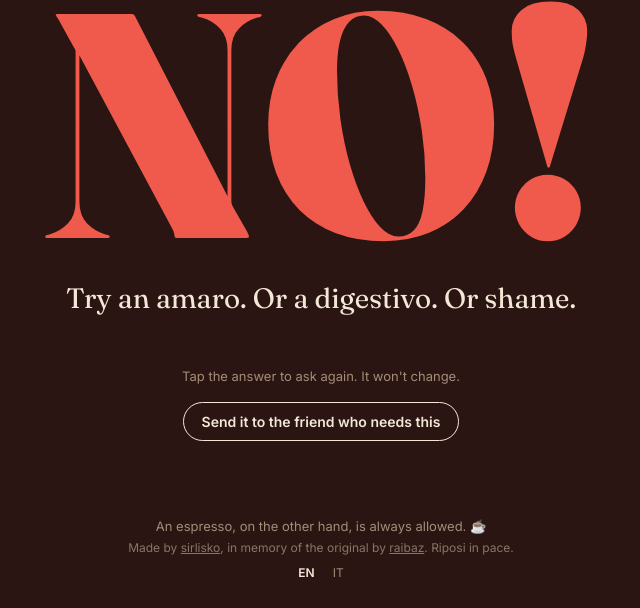
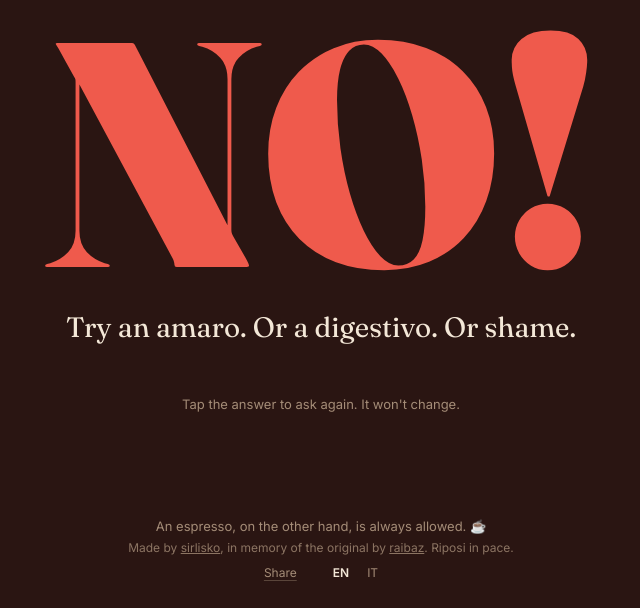
Before and after one commit to sirlisko/cappuccino, a plain HTML site: page index.html in a window 1280 px wide. Shown: the part 192-800 px from the top of the page, without its empty margins (319-959 px from the left). Drawn offline with Linux system fonts and the light colour scheme.

Commit message:
feat: move share button into footer

```diff
--- a/index.html
+++ b/index.html
@@ -23,7 +23,7 @@
   <noscript>
     <style>
       main> :not(noscript),
-      footer .lang,
+      footer .tools,
       #espresso {
         display: none
       }
@@ -81,6 +81,7 @@
       color: var(--ink);
       font-family: Inter, system-ui, sans-serif;
       padding: 24px 16px;
+      touch-action: manipulation;
       transition: background .4s, color .4s
     }
 
@@ -184,21 +185,35 @@
       text-wrap: balance
     }
 
+    .tools {
+      display: flex;
+      flex-wrap: wrap;
+      justify-content: center;
+      align-items: center;
+      gap: 4px 20px
+    }
+
+    .share,
+    .lang button {
+      font: 12px Inter, sans-serif;
+      padding: 4px 8px;
+      border: 0;
+      border-radius: 4px;
+      background: none;
+      color: var(--muted);
+      cursor: pointer
+    }
+
     .share {
-      font: 600 14px Inter, sans-serif;
-      padding: 10px 18px;
-      margin-top: 4px;
-      border-radius: 999px;
-      border: 1.5px solid currentColor;
-      background: none;
-      color: var(--ink);
-      cursor: pointer;
-      transition: background .15s, color .15s
+      text-decoration: underline;
+      text-decoration-color: color-mix(in srgb, currentColor 40%, transparent);
+      text-underline-offset: 3px;
+      transition: color .15s
     }
 
     .share:hover {
-      background: var(--ink);
-      color: var(--bg)
+      color: var(--ink);
+      text-decoration-color: currentColor
     }
 
     .share:focus-visible,
@@ -211,16 +226,6 @@
       display: flex;
       justify-content: center;
       gap: 2px
-    }
-
-    .lang button {
-      font: 12px Inter, sans-serif;
-      padding: 4px 8px;
-      border: 0;
-      border-radius: 4px;
-      background: none;
-      color: var(--muted);
-      cursor: pointer
     }
 
     .lang button[aria-pressed="true"] {
@@ -271,7 +276,6 @@
     <button class="answer" id="answer" type="button" aria-describedby="line">…</button>
     <p class="line" id="line" aria-live="polite"></p>
     <p class="hint" id="hint"></p>
-    <button class="share" id="share" type="button"></button>
     <noscript>
       <p class="q">No JavaScript, no verdict.</p>
       <p class="answer" style="--c: var(--no)">NO</p>
@@ -282,9 +286,12 @@
     <p id="espresso"></p>
     <p class="credit" id="credit">Made by <a href="https://sirlisko.com">sirlisko</a>, in memory of the original by <a
         href="https://www.raibaz.it/">raibaz</a>. Riposi in pace.</p>
-    <div class="lang" role="group" aria-label="Language">
-      <button type="button" data-lang="en">EN</button>
-      <button type="button" data-lang="it">IT</button>
+    <div class="tools">
+      <button class="share" id="share" type="button"></button>
+      <div class="lang" role="group" aria-label="Language">
+        <button type="button" data-lang="en">EN</button>
+        <button type="button" data-lang="it">IT</button>
+      </div>
     </div>
   </footer>
   <script>
@@ -296,9 +303,10 @@
         espresso: "An espresso, on the other hand, is always allowed. ☕",
         credit: `Made by <a href="https://sirlisko.com">sirlisko</a>, in memory of the original by <a href="https://www.raibaz.it/">raibaz</a>. Riposi in pace.`,
         nags: ["The answer hasn't changed. Stop tapping.", "Tapping harder won't help.", "OK, I'm telling your nonna."],
-        share: "Send it to the friend who needs this",
+        share: "Share",
         shareText: w => `Can I have a cappuccino right now? Apparently: ${w}`,
-        copied: "Link copied. Go ruin their afternoon.",
+        copied: "Copied ✓",
+        copiedJoke: "Link copied. Go ruin their afternoon.",
       },
       it: {
         title: "Posso prendere un cappuccino?",
@@ -307,9 +315,10 @@
         espresso: "Il caffè, invece, va sempre bene. ☕",
         credit: `Fatto da <a href="https://sirlisko.com">sirlisko</a>, in memoria dell'originale di <a href="https://www.raibaz.it/">raibaz</a>. Riposi in pace.`,
         nags: ["La risposta non è cambiata. Smettila di toccare.", "Toccare più forte non serve.", "Va bene, lo dico a tua nonna."],
-        share: "Mandalo all'amico che ne ha bisogno",
+        share: "Condividi",
         shareText: w => `Posso prendere un cappuccino adesso? A quanto pare: ${w}`,
-        copied: "Link copiato. Vai a rovinargli il pomeriggio.",
+        copied: "Copiato ✓",
+        copiedJoke: "Link copiato. Vai a rovinargli il pomeriggio.",
       },
     };
 
@@ -573,8 +582,12 @@
       try {
         await navigator.clipboard.writeText(`${text} ${url}`);
         $("share").textContent = T.copied;
+        $("hint").textContent = T.copiedJoke;
         clearTimeout(shareReset);
-        shareReset = setTimeout(() => $("share").textContent = T.share, 2500);
+        shareReset = setTimeout(() => {
+          $("share").textContent = T.share;
+          $("hint").textContent = T.hint;
+        }, 2500);
       } catch { }
     }
 
```
